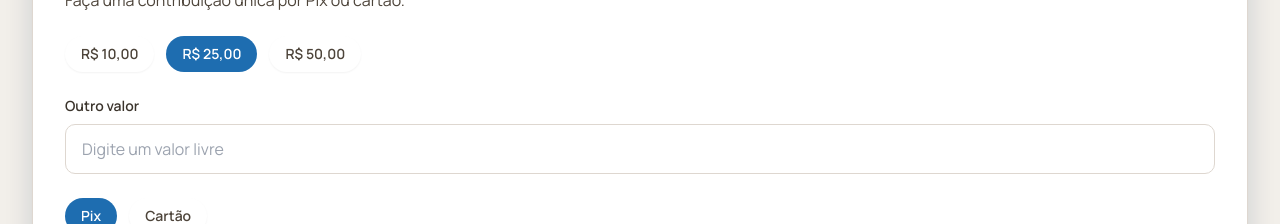
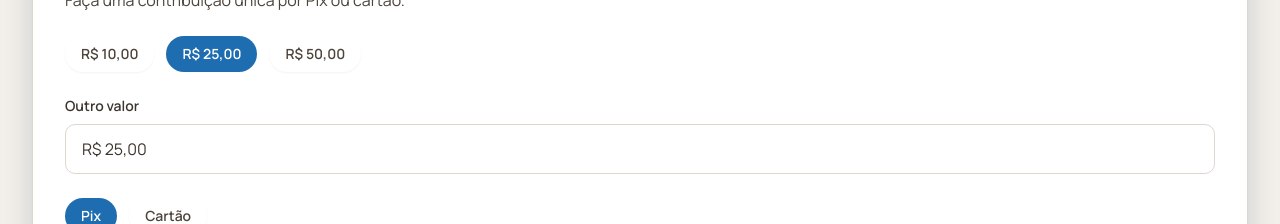
Before and after one commit to Vivencias-Azuis/blog, a Next.js app: page /apoie in a window 1280 px wide. Shown: the part 1080-1304 px from the top of the page. Built offline with nearby package versions, Linux system fonts and the light colour scheme; no server answers.

Commit message:
fix: sync support custom amount input

```diff
--- a/src/components/support/OneTimeDonationPanel.tsx
+++ b/src/components/support/OneTimeDonationPanel.tsx
@@ -1,4 +1,4 @@
-import { useId, useState } from 'react'
+import { useId } from 'react'
 
 function formatCurrency(amountInCents: number) {
   return (amountInCents / 100).toLocaleString('pt-BR', {
@@ -7,12 +7,11 @@ function formatCurrency(amountInCents: number) {
   })
 }
 
-function formatInputValue(rawDigits: string) {
-  if (!rawDigits) {
+function formatInputValue(amountInCents: number) {
+  if (amountInCents <= 0) {
     return ''
   }
 
-  const amountInCents = Number(rawDigits)
   return formatCurrency(amountInCents)
 }
 
@@ -37,7 +36,6 @@ export default function OneTimeDonationPanel({
   onDonate: () => void
   loading: boolean
 }) {
-  const [rawDigits, setRawDigits] = useState('')
   const inputId = useId()
   const emailInputId = useId()
 
@@ -75,14 +73,10 @@ export default function OneTimeDonationPanel({
       </label>
       <input
         id={inputId}
-        value={formatInputValue(rawDigits)}
+        value={formatInputValue(selectedAmount)}
         onChange={(event) => {
           const digits = event.target.value.replace(/\D/g, '')
-          setRawDigits(digits)
-          const numericValue = Number(digits)
-          if (numericValue >= 500) {
-            onAmountChange(numericValue)
-          }
+          onAmountChange(Number(digits) || 0)
         }}
         inputMode="numeric"
         className="mt-2 w-full rounded-card border border-sand-200 px-4 py-3 text-sand-800"
```
Also changed, not shown: 1 other file (tests, documents, lock files or other folders).
